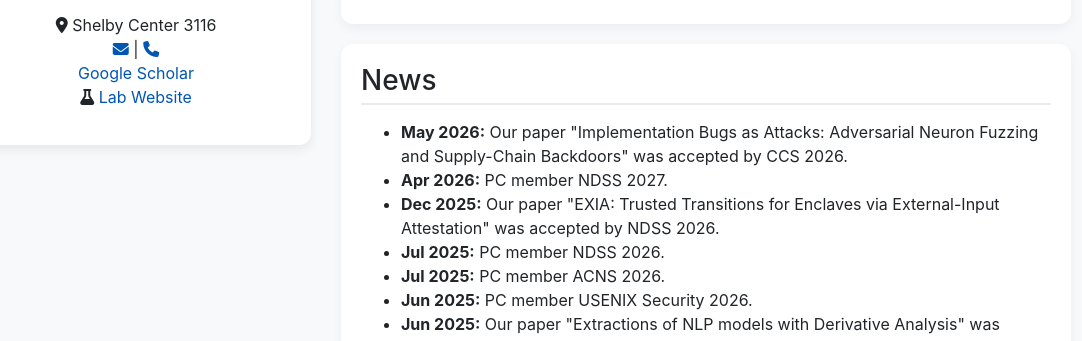
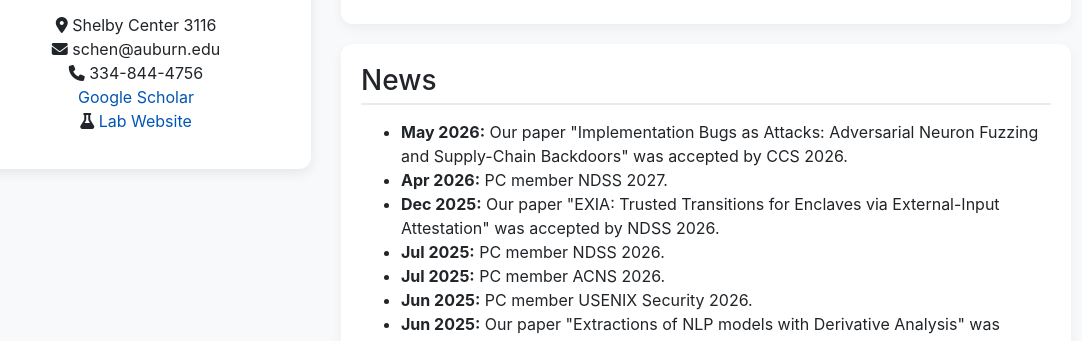
Before and after one commit to schuan/schuan.github.io, a plain HTML site: page index.html in a window 1280 px wide. Shown: the part 459-800 px from the top of the page, without its empty margins (124-1206 px from the left). Drawn offline with nearby package versions, Linux system fonts and the light colour scheme; some icons are missing.

Commit message:
Update index.html

```diff
--- a/index.html
+++ b/index.html
@@ -98,14 +98,9 @@ a {
         </p>
         -->
 
+
+
         <!--
-        <p>
-        <i class="fa-solid fa-location-dot"></i> Shelby Center 3116<br>
-        <i class="fa-solid fa-envelope"></i> schen@auburn.edu<br>
-        <i class="fa-solid fa-phone"></i> 334-844-4756<br>
-        -->
-
-        <!-- Email & Phone (same line) -->
         <div class="contact-item contact-row">
             <i class="fa-solid fa-location-dot"></i> Shelby Center 3116<br>
             <a href="mailto:chenschuan@gmail.com" class="contact-link">
@@ -118,16 +113,23 @@ a {
             <i class="ai ai-google-scholar"></i>
             <a href="https://scholar.google.com/citations?user=mWLdekkAAAAJ" target="_blank">Google Scholar</a><br>
         </div>
+        -->
 
-        <!--
+
+        <p>
+        <i class="fa-solid fa-location-dot"></i> Shelby Center 3116<br>
+        <i class="fa-solid fa-envelope"></i> schen@auburn.edu<br>
+        <i class="fa-solid fa-phone"></i> 334-844-4756<br>
+
         <i class="ai ai-google-scholar"></i>
         <a href="https://scholar.google.com/citations?user=mWLdekkAAAAJ" target="_blank">Google Scholar</a><br>
-        -->
 
         <!--
         <i class="fa-solid fa-file-pdf"></i>
         <a href="https://schuan.github.io/CV_Sanchuan_Chen.pdf" target="_blank">CV</a><br>
         -->
+
+
 
         <i class="fa-solid fa-flask"></i>
         <a href="https://auburnseclab.github.io/" target="_blank">Lab Website</a>
```
